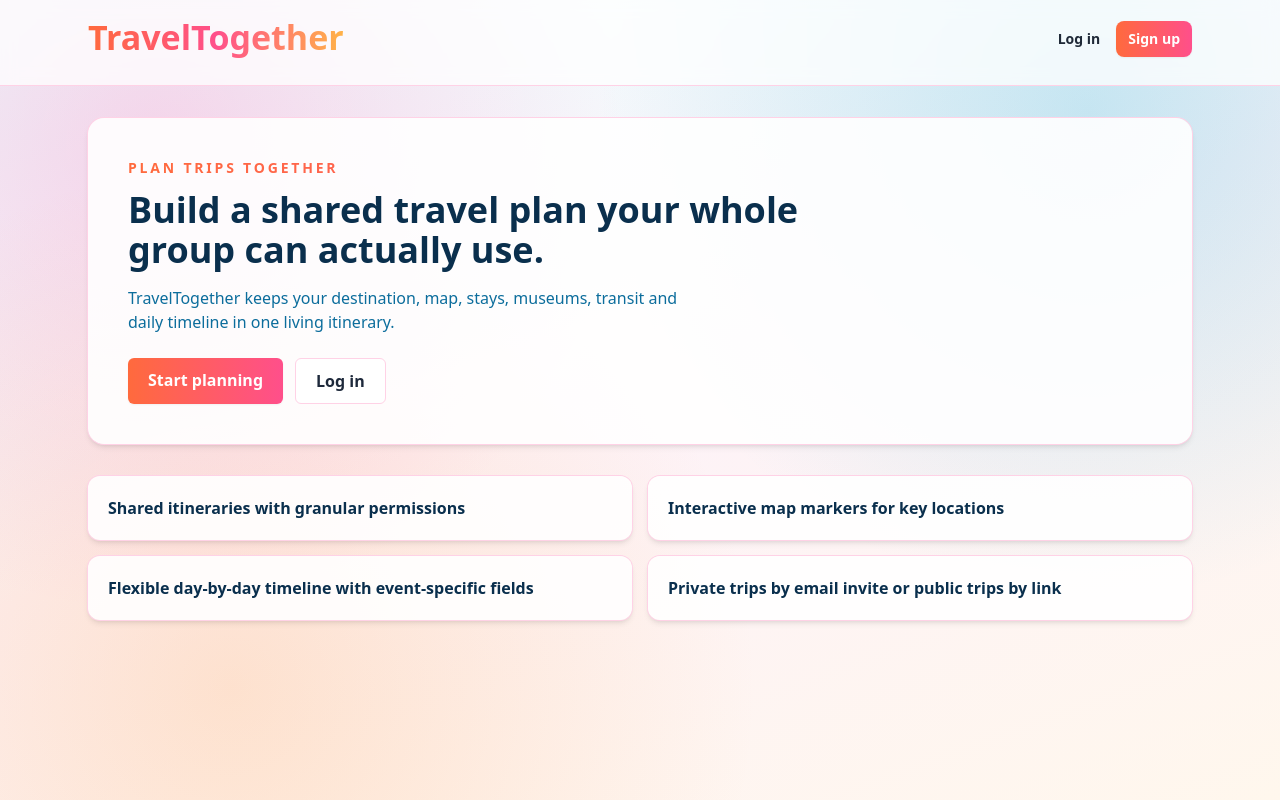
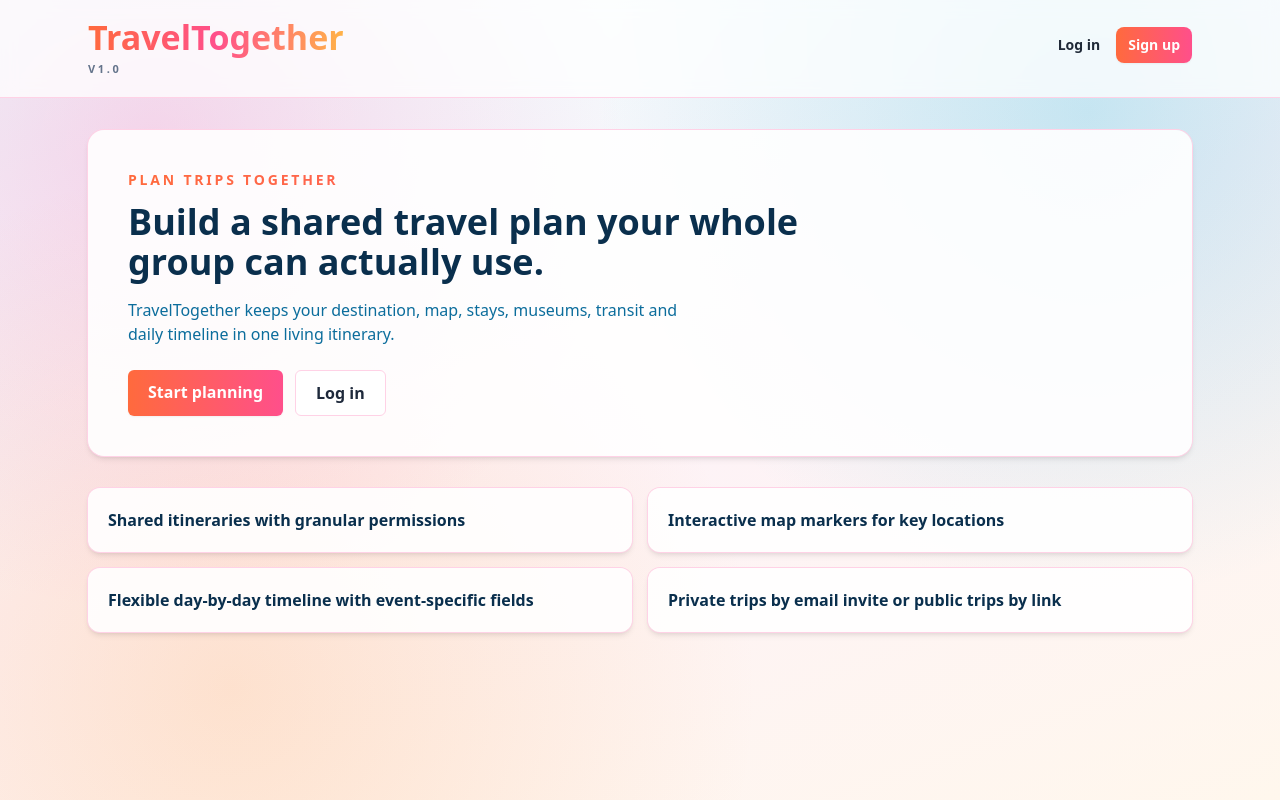
Before and after one commit to nishitha-burman/TravelTogether, a Next.js app: page / in a window 1280 px wide. Built offline with nearby package versions, Linux system fonts and the light colour scheme; no server answers.

Commit message:
Add version number

```diff
--- a/app/layout.tsx
+++ b/app/layout.tsx
@@ -46,6 +46,7 @@ export default async function RootLayout({
             className="mx-auto flex max-w-6xl items-center justify-between px-6 py-4"
             style={{ maxWidth: 1152, margin: "0 auto", display: "flex", justifyContent: "space-between", alignItems: "center", padding: "14px 24px 20px" }}
           >
+            <div className="flex flex-col items-start" style={{ display: "flex", flexDirection: "column", alignItems: "flex-start" }}>
               <Link
                 href="/"
                 className="bg-gradient-to-r from-[#ff6a3d] via-[#ff4f8b] to-[#ffb347] bg-clip-text text-xl font-bold text-transparent"
@@ -54,7 +55,7 @@ export default async function RootLayout({
                   fontSize: 34,
                   lineHeight: 1.25,
                   fontWeight: 700,
-                padding: "2px 0 6px",
+                  padding: "2px 0 2px",
                   overflow: "visible",
                   textDecoration: "none",
                   backgroundImage: "linear-gradient(90deg, #ff6a3d, #ff4f8b, #ffb347)",
@@ -65,6 +66,10 @@ export default async function RootLayout({
               >
                 TravelTogether
               </Link>
+              <span className="text-xs font-semibold uppercase tracking-[0.24em] text-slate-500" style={{ color: "#64748b", fontSize: 11, fontWeight: 700, letterSpacing: "0.24em", textTransform: "uppercase" }}>
+                v1.0
+              </span>
+            </div>
             <nav className="flex items-center gap-4 text-sm font-medium text-slate-800" style={{ display: "flex", alignItems: "center", gap: 16, fontWeight: 600 }}>
               {data.user ? (
                 <>
```
Lines whose indentation alone changed are shown as unchanged.
